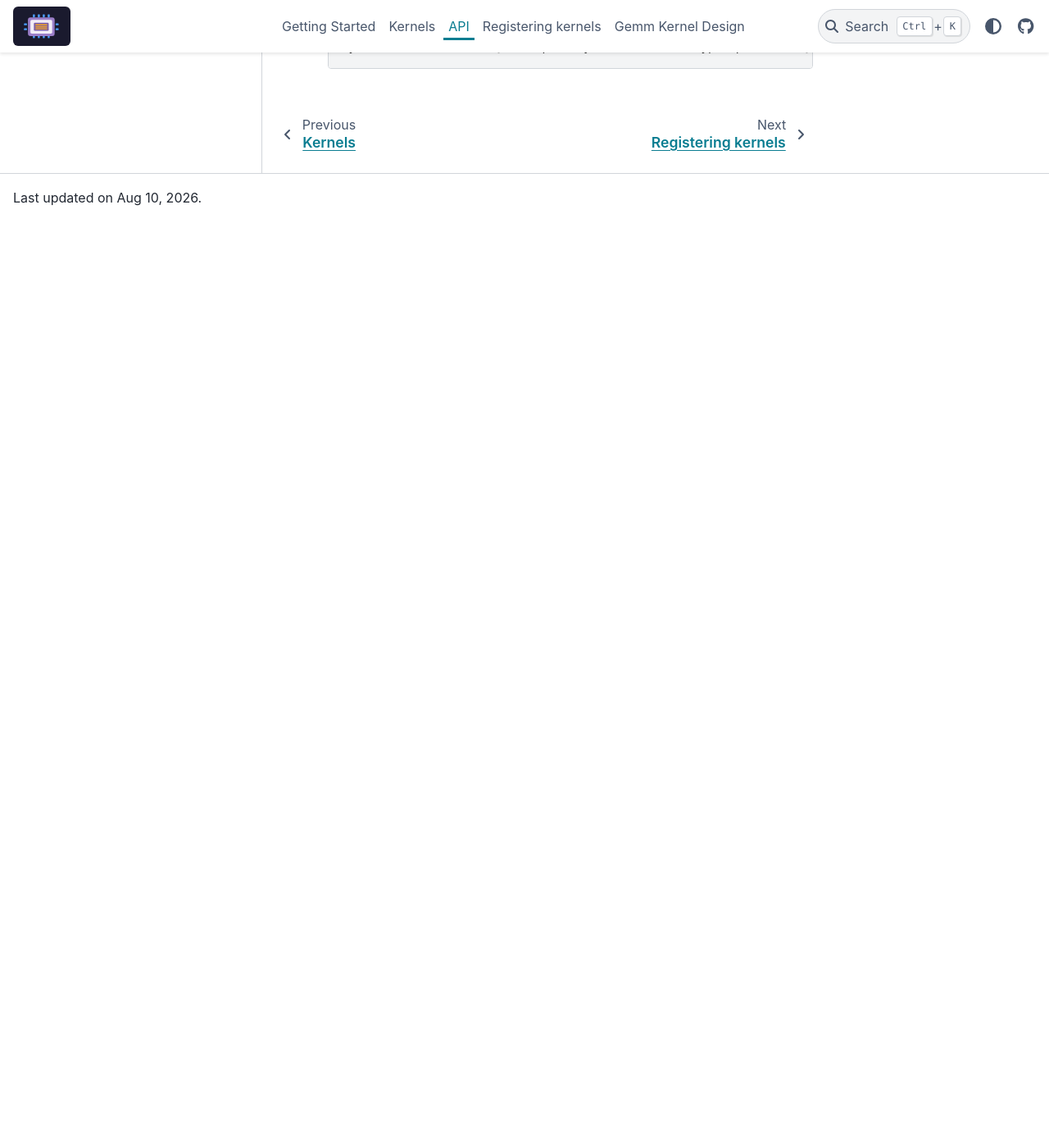
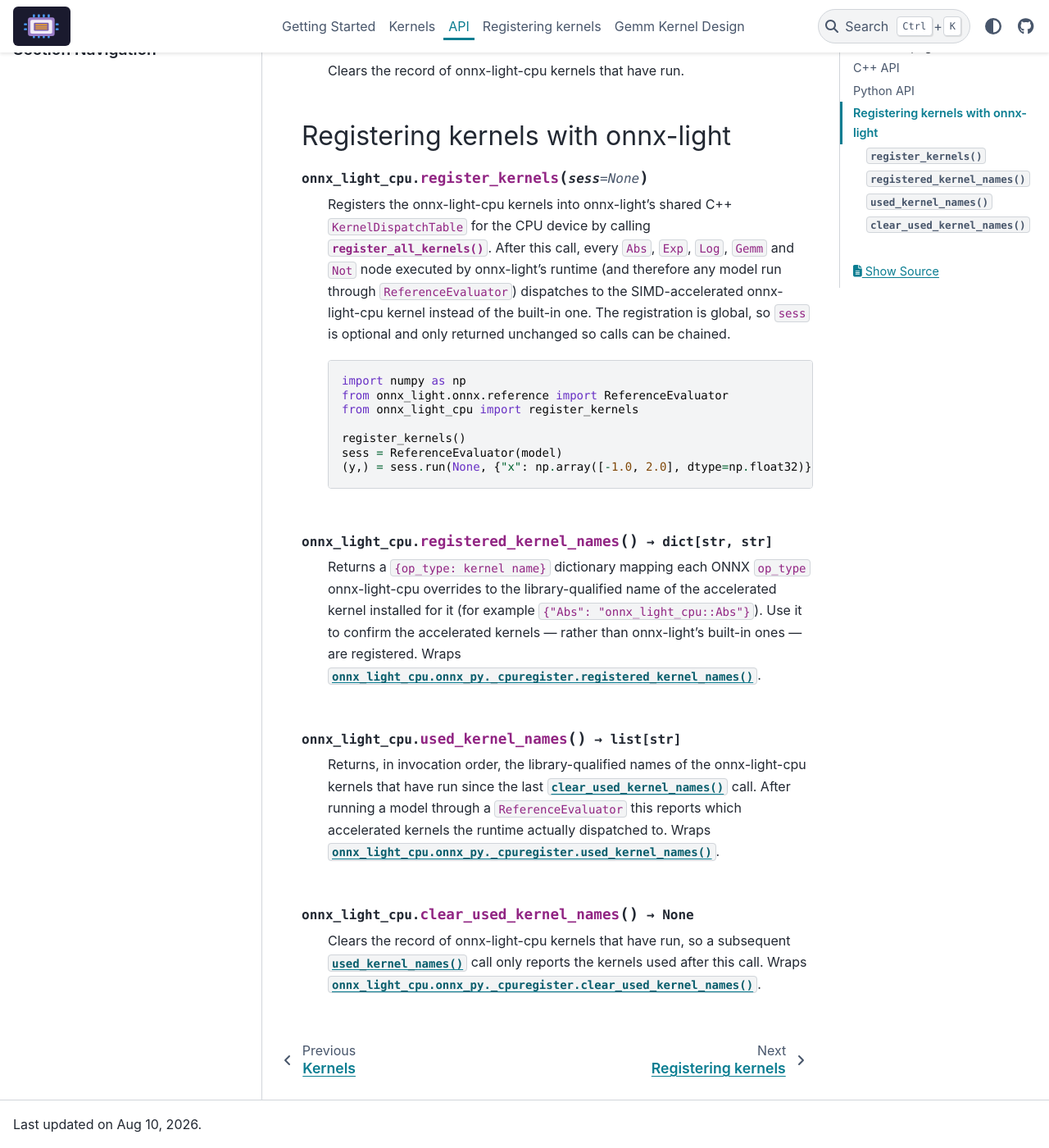
Before and after one commit to xadupre/onnx-light-cpu, a Sphinx documentation site: the page built from docs/api.rst, in a window 1280 px wide and 1400 px high, scrolled down 4062 px. Shown: the whole window at 82% size. Built offline with Sphinx 7.4.7 and the PyData theme 0.15.4, drawn with Linux system fonts in a browser that asks for light colours; pages that are not in the unit, such as notebooks, are missing from menus; before the commit the page ends 4333 px from its top, so only the background shows below that; some of the changed text lies outside the part shown.

Commit message:
Sync Python API reference with current kernel bindings (#98)
* Initial plan

* Document kernel-usage functions in Python API reference

Co-authored-by: xadupre <22452781+xadupre@users.noreply.github.com>

* Address review: add return annotations and scope doc test to package section

Co-authored-by: xadupre <22452781+xadupre@users.noreply.github.com>

---------

Co-authored-by: copilot-swe-agent[bot] <198982749+Copilot@users.noreply.github.com>
Co-authored-by: xadupre <22452781+xadupre@users.noreply.github.com>

```diff
--- a/docs/api.rst
+++ b/docs/api.rst
@@ -168,6 +168,22 @@ onnx-light's runtime after registration (see :func:`register_all_kernels` and
    function and is only available in builds compiled with the onnx-light
    integration enabled (``ONNX_LIGHT_CPU_WITH_ONNX_LIGHT=ON``).
 
+.. py:function:: registered_kernel_names() -> list[tuple[str, str]]
+
+   Returns the ``(op_type, kernel name)`` pairs of every onnx-light-cpu kernel,
+   for example ``("Abs", "onnx_light_cpu::Abs")``. The kernel name is the
+   library-qualified name each kernel records when it runs, so callers can check
+   that the accelerated kernels are the ones actually used.
+
+.. py:function:: used_kernel_names() -> list[str]
+
+   Returns the library-qualified names of the onnx-light-cpu kernels that ran
+   since the last :func:`clear_used_kernel_names` call, in invocation order.
+
+.. py:function:: clear_used_kernel_names() -> None
+
+   Clears the record of onnx-light-cpu kernels that have run.
+
 
 Registering kernels with onnx-light
 -----------------------------------
@@ -194,3 +210,27 @@ Registering kernels with onnx-light
       register_kernels()
       sess = ReferenceEvaluator(model)
       (y,) = sess.run(None, {"x": np.array([-1.0, 2.0], dtype=np.float32)})
+
+.. py:function:: registered_kernel_names() -> dict[str, str]
+
+   Returns a ``{op_type: kernel name}`` dictionary mapping each ONNX ``op_type``
+   onnx-light-cpu overrides to the library-qualified name of the accelerated
+   kernel installed for it (for example ``{"Abs": "onnx_light_cpu::Abs"}``). Use
+   it to confirm the accelerated kernels — rather than onnx-light's built-in
+   ones — are registered. Wraps
+   :func:`onnx_light_cpu.onnx_py._cpuregister.registered_kernel_names`.
+
+.. py:function:: used_kernel_names() -> list[str]
+
+   Returns, in invocation order, the library-qualified names of the
+   onnx-light-cpu kernels that have run since the last
+   :func:`clear_used_kernel_names` call. After running a model through a
+   ``ReferenceEvaluator`` this reports which accelerated kernels the runtime
+   actually dispatched to. Wraps
+   :func:`onnx_light_cpu.onnx_py._cpuregister.used_kernel_names`.
+
+.. py:function:: clear_used_kernel_names() -> None
+
+   Clears the record of onnx-light-cpu kernels that have run, so a subsequent
+   :func:`used_kernel_names` call only reports the kernels used after this call.
+   Wraps :func:`onnx_light_cpu.onnx_py._cpuregister.clear_used_kernel_names`.
```
Also changed, not shown: 1 other file.
